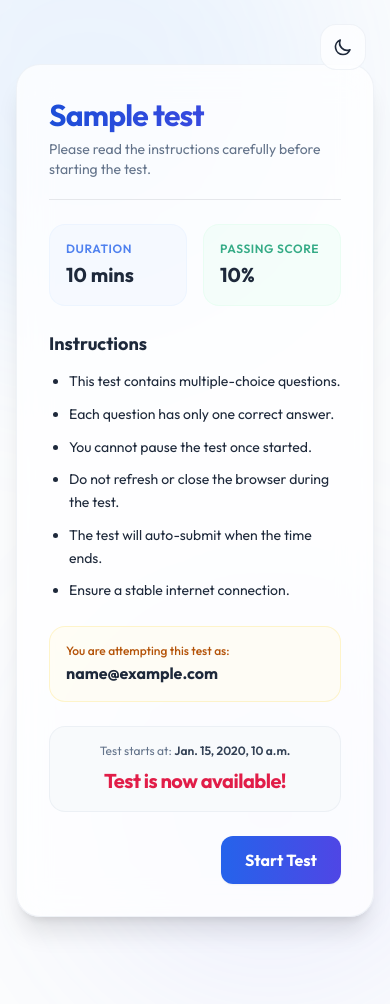
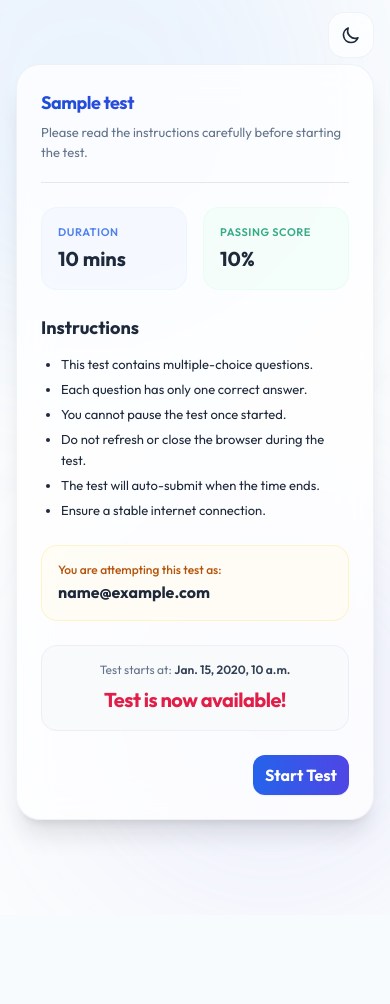
Before and after one commit to vishalipar/Resume-Screening-Revamped, a Django app: template assessment/templates/assessment_test.html in a window 390 px wide; the page is wider, and only the part inside the window is pictured. After the commit the page ends 845 px from the top of that part, so only its background shows below. Run offline with Django 5.2, Linux system fonts and the light colour scheme; the template is opened without the code that fills it: most values are stand-ins (such as "Sample title", 1, 10 or a date in 2020); some libraries are stand-ins or nearby versions.

Commit message:
make assessment test page responsive

```diff
--- a/assessment/templates/assessment_test.html
+++ b/assessment/templates/assessment_test.html
@@ -28,7 +28,7 @@
 <body class="bg-slate-50/50 dark:bg-slate-950 min-h-screen text-slate-800 dark:text-slate-100 p-4 sm:p-8 relative overflow-x-hidden overflow-y-auto transition-colors duration-300">
 
     <!-- Theme Toggle floating button -->
-    <div class="absolute top-6 right-6 z-20">
+    <div class="absolute top-3 md:top-6 right-4 md:right-6 z-20">
         <button id="themeToggle" class="p-3 bg-white/70 dark:bg-slate-900/70 border border-slate-200/50 dark:border-slate-800/80 backdrop-blur-md rounded-2xl text-slate-650 dark:text-slate-350 hover:text-slate-950 dark:hover:text-slate-100 hover:shadow-md transition-all duration-200 cursor-pointer">
             <!-- Sun Icon (visible in dark mode) -->
             <svg id="themeSun" class="w-5 h-5 hidden" fill="none" stroke="currentColor" stroke-width="2" viewBox="0 0 24 24"><path stroke-linecap="round" stroke-linejoin="round" d="M12 3v1m0 16v1m9-9h-1M4 12H3m15.364-6.364l-.707.707M6.343 17.657l-.707.707m12.728 0l-.707-.707M6.343 6.343l-.707-.707M14 12a2 2 0 11-4 0 2 2 0 014 0z"/></svg>
@@ -41,13 +41,13 @@
     <div class="absolute w-[500px] h-[500px] rounded-full bg-blue-400/10 dark:bg-blue-500/5 blur-[90px] -top-40 -left-40 pointer-events-none float-animation"></div>
     <div class="absolute w-[400px] h-[400px] rounded-full bg-indigo-400/10 dark:bg-indigo-500/5 blur-[90px] -bottom-20 -right-20 pointer-events-none float-animation" style="animation-delay: -3s;"></div>
 
-    <div class="max-w-3xl mx-auto mt-12 bg-white/75 dark:bg-slate-900/75 backdrop-blur-lg border border-slate-200/50 dark:border-slate-800/80 p-8 rounded-3xl shadow-xl z-10 transition-all duration-300 relative">
+    <div class="max-w-3xl mx-auto mt-12 bg-white/75 dark:bg-slate-900/75 backdrop-blur-lg border border-slate-200/50 dark:border-slate-800/80 p-6 md:p-8 rounded-3xl shadow-xl z-10 transition-all duration-300 relative">
         <!-- Header -->
         <div class="border-b border-slate-150 dark:border-slate-800/60 pb-5 mb-6">
-            <h1 class="text-3xl font-extrabold bg-gradient-to-r from-blue-700 to-indigo-600 dark:from-blue-400 dark:to-indigo-400 bg-clip-text text-transparent tracking-tight">
+            <h1 class="text-lg md:text-3xl font-extrabold bg-gradient-to-r from-blue-700 to-indigo-600 dark:from-blue-400 dark:to-indigo-400 bg-clip-text text-transparent tracking-tight">
                 {{ test.title }}
             </h1>
-            <p class="text-slate-500 dark:text-slate-400 text-sm mt-1.5">
+            <p class="text-slate-500 dark:text-slate-400 text-[13px] md:text-sm mt-1.5">
                 Please read the instructions carefully before starting the test.
             </p>
         </div>
@@ -55,11 +55,11 @@
         <!-- Test Details -->
         <div class="grid grid-cols-2 gap-4 mb-6">
             <div class="p-4 bg-blue-50/50 dark:bg-blue-950/20 border border-blue-100/30 dark:border-blue-900/30 rounded-2xl">
-                <p class="text-xs font-semibold text-blue-600/80 dark:text-blue-400/80 uppercase tracking-wider">Duration</p>
+                <p class="text-[11px] md:text-xs font-semibold text-blue-600/80 dark:text-blue-400/80 uppercase tracking-wider">Duration</p>
                 <p class="text-xl font-bold text-slate-800 dark:text-slate-100 mt-1">{{ test.duration }} mins</p>
             </div>
             <div class="p-4 bg-emerald-50/50 dark:bg-emerald-950/20 border border-emerald-100/30 dark:border-emerald-900/30 rounded-2xl">
-                <p class="text-xs font-semibold text-emerald-600/80 dark:text-emerald-400/80 uppercase tracking-wider">Passing Score</p>
+                <p class="text-[11px] md:text-xs font-semibold text-emerald-600/80 dark:text-emerald-400/80 uppercase tracking-wider">Passing Score</p>
                 <p class="text-xl font-bold text-slate-800 dark:text-slate-100 mt-1">{{ test.passing_score }}%</p>
             </div>
         </div>
@@ -67,7 +67,7 @@
         <!-- Instructions -->
         <div class="mb-6">
             <h2 class="text-lg font-bold text-slate-850 dark:text-slate-200 mb-3">Instructions</h2>
-            <ul class="list-disc pl-5 space-y-2.5 text-slate-650 dark:text-slate-350 text-sm leading-relaxed">
+            <ul class="list-disc pl-5 space-y-1 md:space-y-2.5 text-slate-650 dark:text-slate-350 text-[13px] md:text-sm leading-relaxed">
                 <li>This test contains multiple-choice questions.</li>
                 <li>Each question has only one correct answer.</li>
                 <li>You cannot pause the test once started.</li>
@@ -95,7 +95,7 @@
             <form id="startForm" method="POST" action="{% url 'start_test' attempt.token %}">
                 {% csrf_token %}
                 <button id="startBtn" type="submit" disabled
-                    class="px-6 py-3 bg-slate-200 dark:bg-slate-800 text-slate-550 dark:text-slate-400 font-bold rounded-xl cursor-not-allowed border-0 transition-all duration-200 shadow-sm">
+                    class="px-3 md:px-6 py-2 md:py-3 bg-slate-200 dark:bg-slate-800 text-slate-550 dark:text-slate-400 font-bold rounded-xl cursor-not-allowed border-0 transition-all duration-200 shadow-sm">
                     Start Test
                 </button>
             </form>
```
